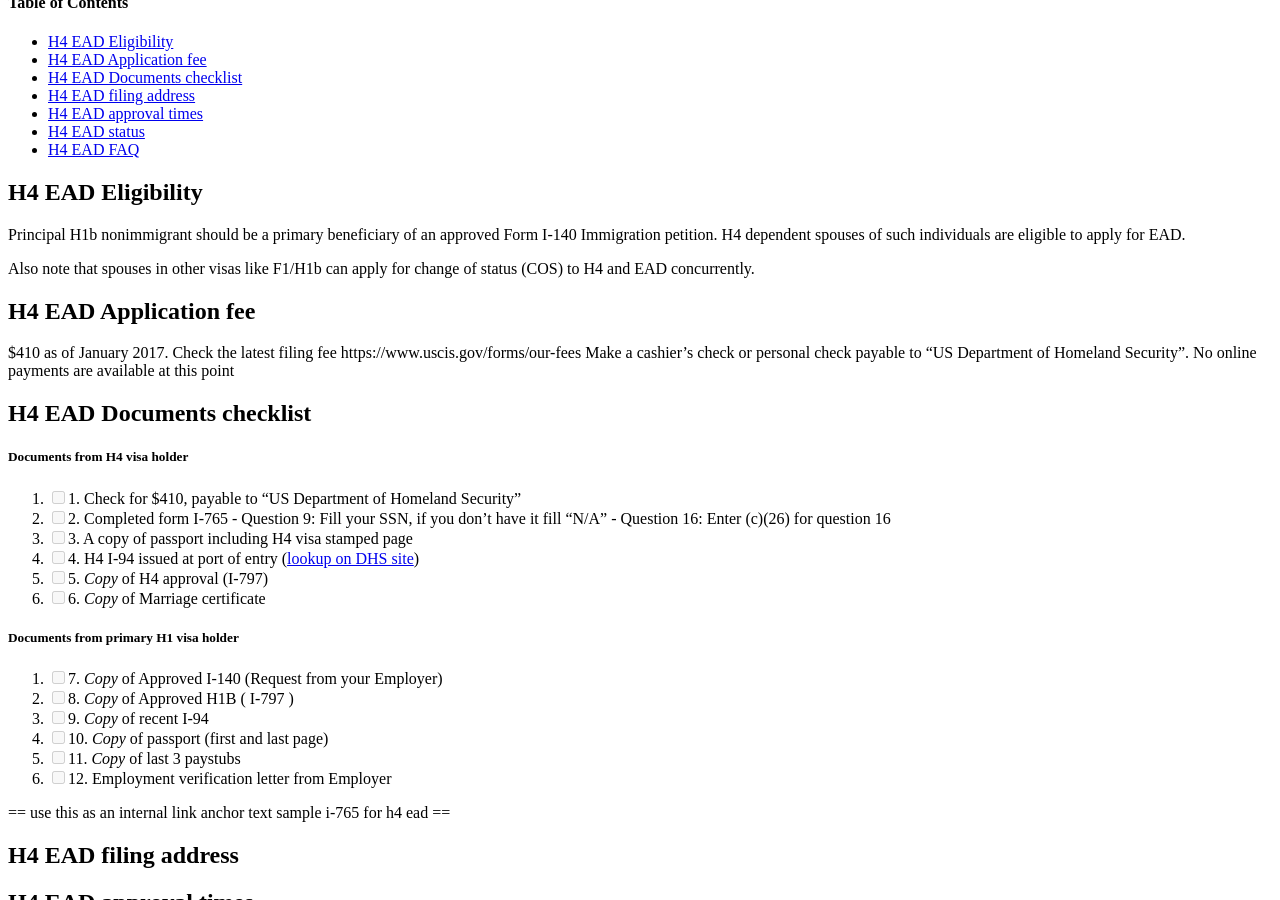
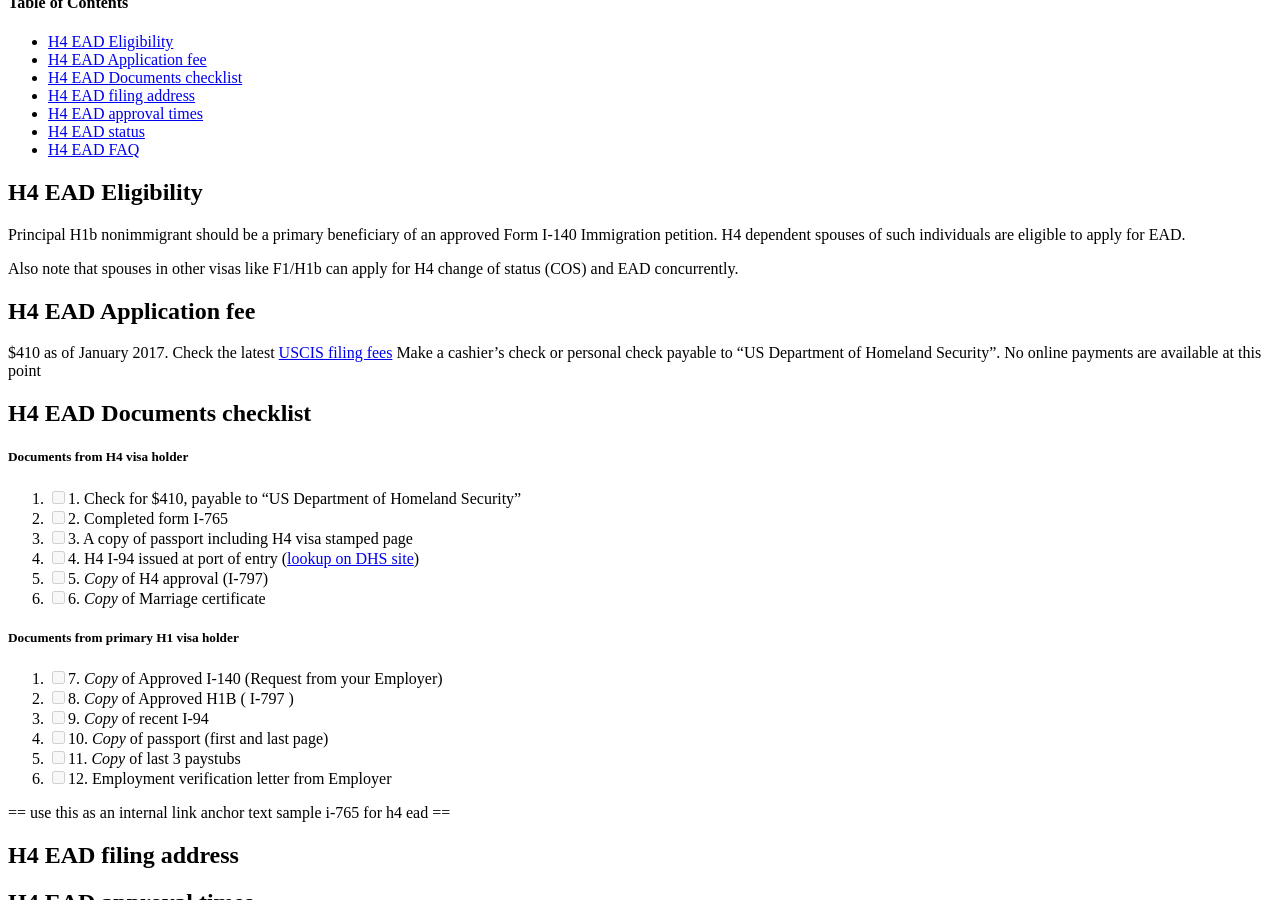
Before and after one commit to gitforwork2/gitforwork.github.io, a Jekyll site: the page built from _posts/2017-01-19-h4-ead-application.md, in a window 1280 px wide and 900 px high, scrolled down 426 px. Built offline with Jekyll 4.4.1, drawn with Linux system fonts in a browser that asks for light colours; nearby versions of some CDN libraries; comment, search, counter and statistics services are not loaded.

Commit message:
Update 2017-01-19-h4-ead-application.md

```diff
--- a/_posts/2017-01-19-h4-ead-application.md
+++ b/_posts/2017-01-19-h4-ead-application.md
@@ -24,20 +24,18 @@ Heads up, keep your immigration documents, checkbooks ready. You may also have t
 
 Principal H1b nonimmigrant should be a primary beneficiary of an approved Form I-140 Immigration petition. H4 dependent spouses of such individuals are eligible to apply for EAD.
 
-Also note that spouses in other visas like F1/H1b can apply for change of status (COS) to H4 and EAD concurrently.
+Also note that spouses in other visas like F1/H1b can apply for H4 change of status (COS) and EAD concurrently.
 
 ## H4 EAD Application fee
-$410 as of January 2017. Check the latest filing fee https://www.uscis.gov/forms/our-fees
+$410 as of January 2017. Check the latest [USCIS filing fees](https://www.uscis.gov/forms/our-fees)
 Make a cashier's check or personal check payable to "US Department of Homeland Security". No online payments are available at this point
 
 ## H4 EAD Documents checklist
 
 ##### Documents from H4 visa holder
 
-1. [ ] 1. Check for $410, payable to "US Department of Homeland Security"
-2. [ ] 2. Completed form I-765
-          - Question 9:  Fill your SSN, if you don't have it fill "N/A"
-          - Question 16: Enter (c)(26) for question 16
+1.  [ ] 1. Check for $410, payable to "US Department of Homeland Security"
+2.  [ ] 2. Completed form I-765
 3.  [ ] 3.  A copy of passport including H4 visa stamped page
 4.  [ ] 4.  H4 I-94 issued at port of entry ([lookup on DHS site](https://i94.cbp.dhs.gov/I94/#/recent-search))
 5.  [ ] 5.  *Copy* of H4 approval (I-797)
```
